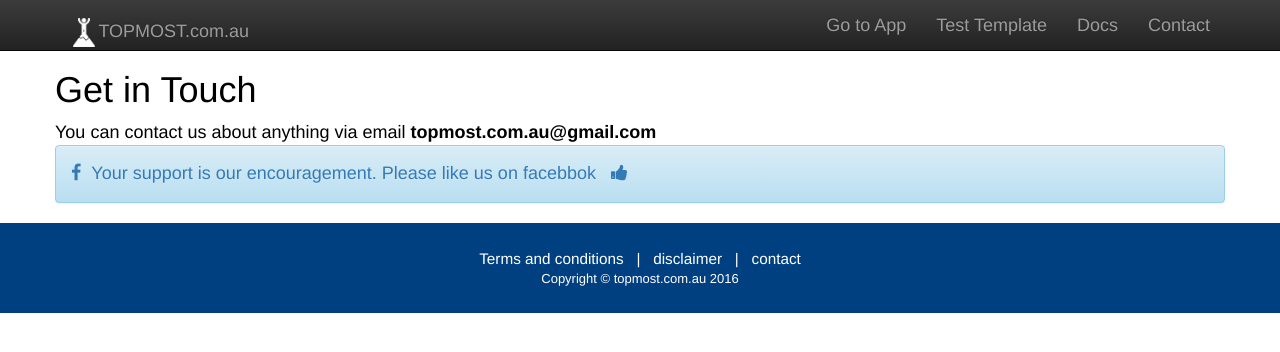
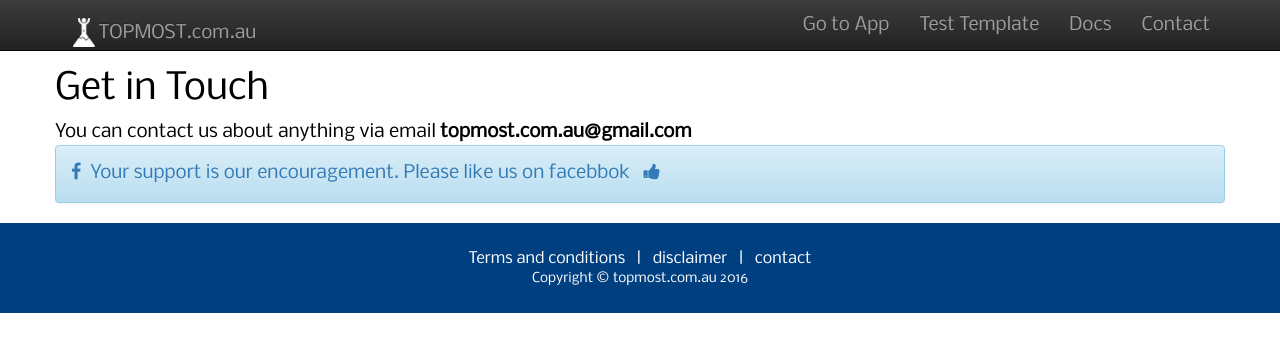
Before and after one commit to topmostcomau/topmostcomau, a Jekyll site: the page built from pages/contact.html, in a window 1280 px wide. Shown: the top 352 px of the page. Built offline with Jekyll 4.4.1, drawn with Linux system fonts in a browser that asks for light colours; nearby versions of some CDN libraries; some web fonts are replaced; library files that are not in the unit come from our copies.

```diff
--- a/_config.yml
+++ b/_config.yml
@@ -19,3 +19,5 @@ collections:
   docs:
     permalink: /:collection/
     output: true
+
+google_analytics: UA-82830824-1
--- a/_includes/head.html
+++ b/_includes/head.html
@@ -4,7 +4,7 @@
   <meta name="description" content="{% if page.excerpt %}{{ page.excerpt | strip_html | strip_newlines | truncate: 160 }}{% else %}{{ site.description }}{% endif %}">
   <meta name="viewport" content="width=device-width, initial-scale=1">
 
-  <link href="//fonts.googleapis.com/css?family=Raleway:400,300,600" rel="stylesheet" type="text/css">
+  <link href="http://fonts.googleapis.com/css?family=Nobile:400,300,600" rel="stylesheet" type="text/css">
   <link rel="icon" type="image/png" href="{{ " /images/logo_black.png " | prepend: site.baseurl }}">
 
   <!-- Bootstrap Core CSS -->
```
